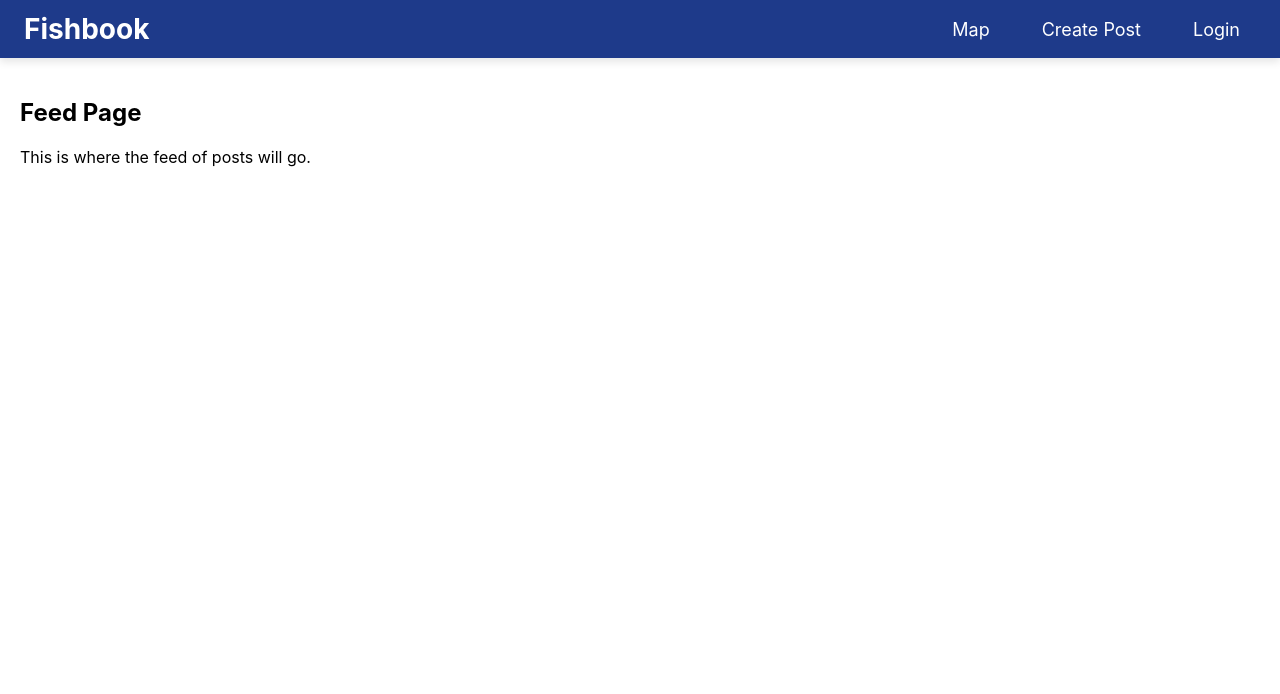
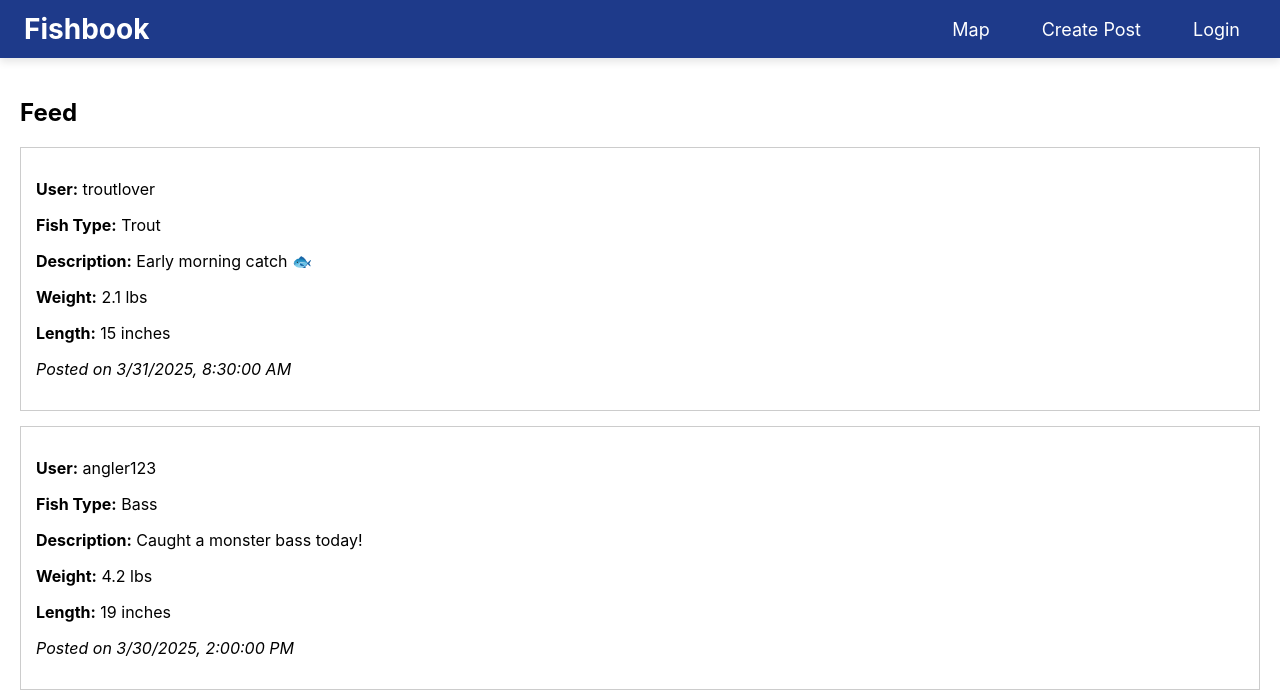
Before and after one commit to SLee413/fishbook, a React (Create React App) app in the folder frontend/: page / in a window 1280 px wide. Shown: the top 694 px of the page. Built offline with nearby package versions, Linux system fonts and the light colour scheme.

Commit message:
Add files via upload

```diff
--- a/frontend/src/pages/CreatePost.jsx
+++ b/frontend/src/pages/CreatePost.jsx
@@ -1,32 +1,89 @@
 import React, { useState } from 'react';
 
-
 const CreatePost = () => {
-  const [postContent, setPostContent] = useState('');
+  const [description, setDescription] = useState('');
+  const [fishType, setFishType] = useState('');
+  const [weight, setWeight] = useState('');
+  const [length, setLength] = useState('');
 
   const handlePostSubmit = (e) => {
     e.preventDefault();
-    console.log('Post submitted:', postContent);
-    setPostContent('');
+
+    const postData = {
+      description,
+      fishType,
+      weight: weight || null,
+      length: length || null,
+    };
+
+    console.log('Post submitted:', postData);
     alert('Your post has been submitted!');
+
+    // Clear fields
+    setDescription('');
+    setFishType('');
+    setWeight('');
+    setLength('');
   };
 
   return (
-    <div>
-      <main style={{ padding: '20px' }}>
-        <h2>Create a Post</h2>
-        <form onSubmit={handlePostSubmit} style={{ display: 'flex', flexDirection: 'column', gap: '10px', maxWidth: '400px' }}>
+    <main style={{ padding: '20px' }}>
+      <h2>Create a Post</h2>
+      <form
+        onSubmit={handlePostSubmit}
+        style={{ display: 'flex', flexDirection: 'column', gap: '10px', maxWidth: '400px' }}
+      >
+        <label>
+          Description:
           <textarea
-            value={postContent}
-            onChange={(e) => setPostContent(e.target.value)}
-            placeholder="Write your post here..."
+            value={description}
+            onChange={(e) => setDescription(e.target.value)}
+            placeholder="Write your post description..."
             rows={5}
             style={{ padding: '10px', fontSize: '16px' }}
+            required
           />
-          <button type="submit" style={{ padding: '10px', fontSize: '16px', cursor: 'pointer' }}>Post</button>
-        </form>
-      </main>
-    </div>
+        </label>
+
+        <label>
+          Fish Type:
+          <input
+            type="text"
+            value={fishType}
+            onChange={(e) => setFishType(e.target.value)}
+            placeholder="e.g., Bass, Trout"
+            style={{ padding: '10px', fontSize: '16px' }}
+            required
+          />
+        </label>
+
+        <label>
+          Weight (optional):
+          <input
+            type="text"
+            value={weight}
+            onChange={(e) => setWeight(e.target.value)}
+            placeholder="e.g., 3.5 lbs"
+            style={{ padding: '10px', fontSize: '16px' }}
+          />
+        </label>
+
+        <label>
+          Length (optional):
+          <input
+            type="text"
+            value={length}
+            onChange={(e) => setLength(e.target.value)}
+            placeholder="e.g., 18 inches"
+            style={{ padding: '10px', fontSize: '16px' }}
+          />
+        </label>
+
+        <button type="submit" style={{ padding: '10px', fontSize: '16px', cursor: 'pointer' }}>
+          Post
+        </button>
+      </form>
+    </main>
   );
 };
 
--- a/frontend/src/pages/FeedPage.jsx
+++ b/frontend/src/pages/FeedPage.jsx
@@ -1,14 +1,55 @@
-import React from 'react';
-
+import React, { useEffect, useState } from 'react';
 
 const FeedPage = () => {
+  const [posts, setPosts] = useState([]);
+
+  useEffect(() => {
+    // Simulate fetching posts (newest first)
+    const mockPosts = [
+      {
+        id: 1,
+        username: 'angler123',
+        description: 'Caught a monster bass today!',
+        fishType: 'Bass',
+        weight: '4.2 lbs',
+        length: '19 inches',
+        timestamp: new Date('2025-03-30T14:00:00'),
+      },
+      {
+        id: 2,
+        username: 'troutlover',
+        description: 'Early morning catch 🐟',
+        fishType: 'Trout',
+        weight: '2.1 lbs',
+        length: '15 inches',
+        timestamp: new Date('2025-03-31T08:30:00'),
+      },
+    ];
+
+    // Sort from newest to oldest
+    const sorted = mockPosts.sort((a, b) => b.timestamp - a.timestamp);
+    setPosts(sorted);
+  }, []);
+
   return (
-    <div>
-      <main style={{ padding: '20px' }}>
-        <h2>Feed Page</h2>
-        <p>This is where the feed of posts will go.</p>
-      </main>
-    </div>
+    <main style={{ padding: '20px' }}>
+      <h2>Feed</h2>
+
+      {posts.length === 0 ? (
+        <p>No posts yet.</p>
+      ) : (
+        posts.map((post) => (
+          <div key={post.id} style={{ border: '1px solid #ccc', padding: '15px', marginBottom: '15px' }}>
+            <p><strong>User:</strong> {post.username}</p>
+            <p><strong>Fish Type:</strong> {post.fishType}</p>
+            <p><strong>Description:</strong> {post.description}</p>
+            {post.weight && <p><strong>Weight:</strong> {post.weight}</p>}
+            {post.length && <p><strong>Length:</strong> {post.length}</p>}
+            <p><em>Posted on {post.timestamp.toLocaleString()}</em></p>
+          </div>
+        ))
+      )}
+    </main>
   );
 };
 
```
Also changed, not shown: frontend/src/pages/EditAccountPage.jsx (added, +47 -0 lines), frontend/src/pages/ProfilePage.jsx (added, +41 -0 lines).
